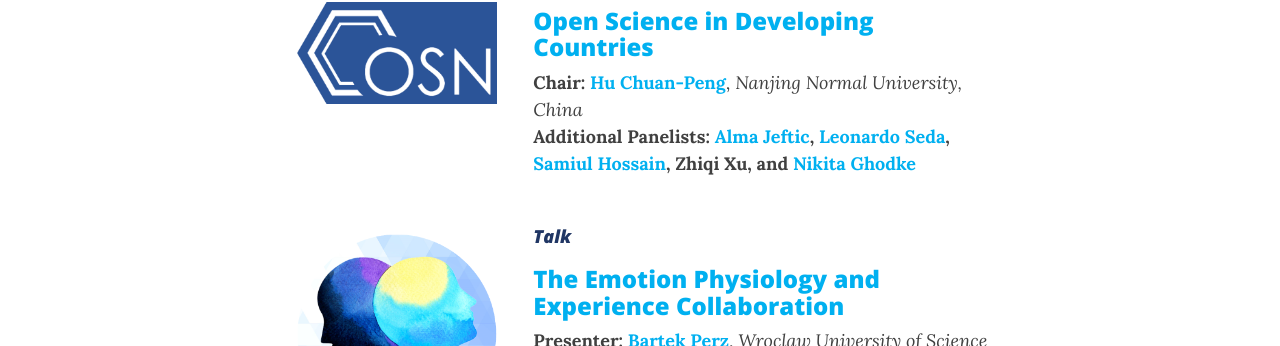
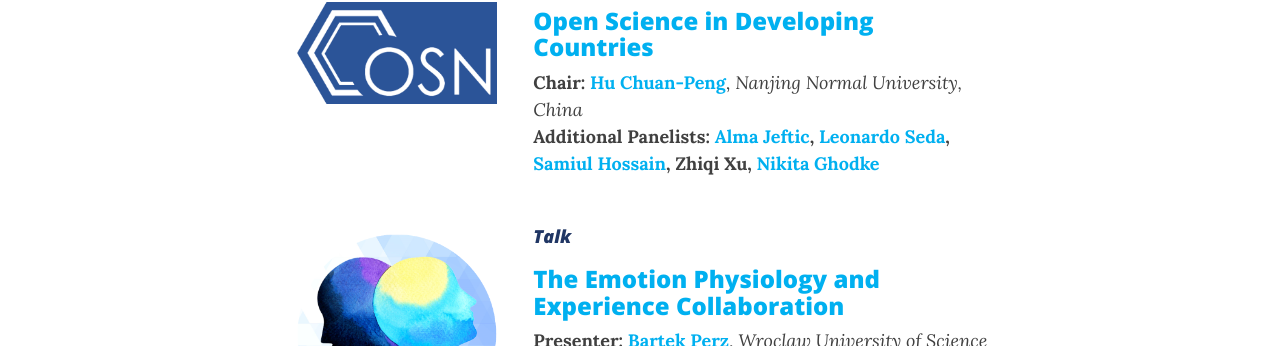
Before and after one commit to bigteamscienceconference/bigteamscienceconference.github.io, a Jekyll site: the page built from index.md, in a window 1280 px wide and 900 px high, scrolled down 2504 px. Shown: the part 108-454 px from the top of the window. Built offline with Jekyll 4.4.1, drawn with Linux system fonts in a browser that asks for light colours; nearby versions of some CDN libraries; comment, search, counter and statistics services are not loaded.

Commit message:
Update index.md

```diff
--- a/index.md
+++ b/index.md
@@ -129,7 +129,7 @@ The second annual BTSCON will be held virtually via Zoom <b>October 23-25, 2023
         <h4><i>Panel</i></h4>
         <h3><a href="https://open-sci.cn/" target="_blank">Open Science in Developing Countries</a></h3>
         <b>Chair: <a href="https://huchuanpeng.com/" target="_blank">Hu Chuan-Peng</a></b>, <i>Nanjing Normal University, China</i><br>
-        <b>Additional Panelists: <a href="https://scholar.google.com/citations?user=oXBgT5IAAAAJ&hl=en" target="_blank">Alma Jeftic</a>, <a href="https://scholar.google.com/citations?user=ai7FVGoAAAAJ&hl=en&oi=sra" target="_blank">Leonardo Seda</a>, <a href="https://researchers.mq.edu.au/en/persons/samiul-hossain" target="_blank">Samiul Hossain</a>, Zhiqi Xu, and <a href="https://www.nikitaghodke.com/" target="_blank">Nikita Ghodke</a></b>
+        <b>Additional Panelists: <a href="https://scholar.google.com/citations?user=oXBgT5IAAAAJ&hl=en" target="_blank">Alma Jeftic</a>, <a href="https://scholar.google.com/citations?user=ai7FVGoAAAAJ&hl=en&oi=sra" target="_blank">Leonardo Seda</a>, <a href="https://researchers.mq.edu.au/en/persons/samiul-hossain" target="_blank">Samiul Hossain</a>, Zhiqi Xu, <a href="https://www.nikitaghodke.com/" target="_blank">Nikita Ghodke</a></b>
       </div>
     </div>
     <div class="col-sm-12">
```
